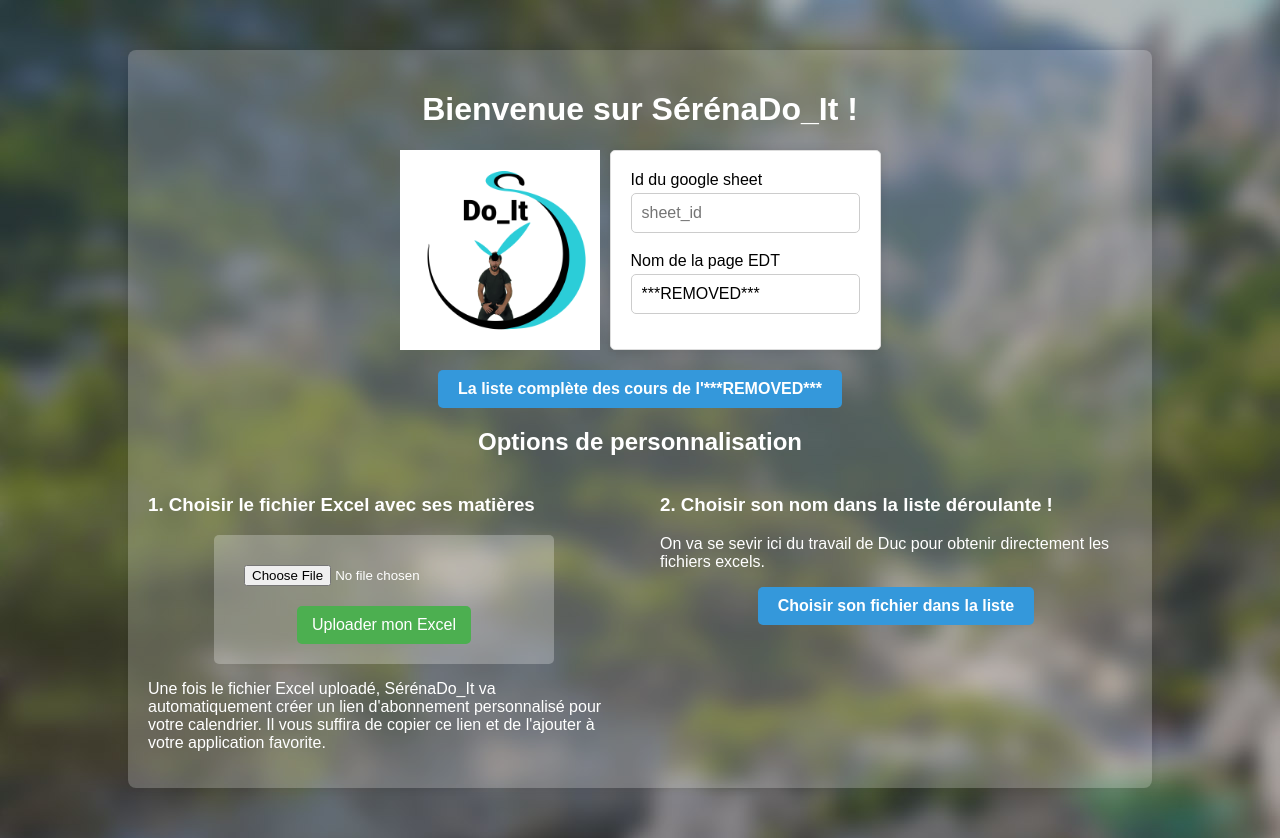
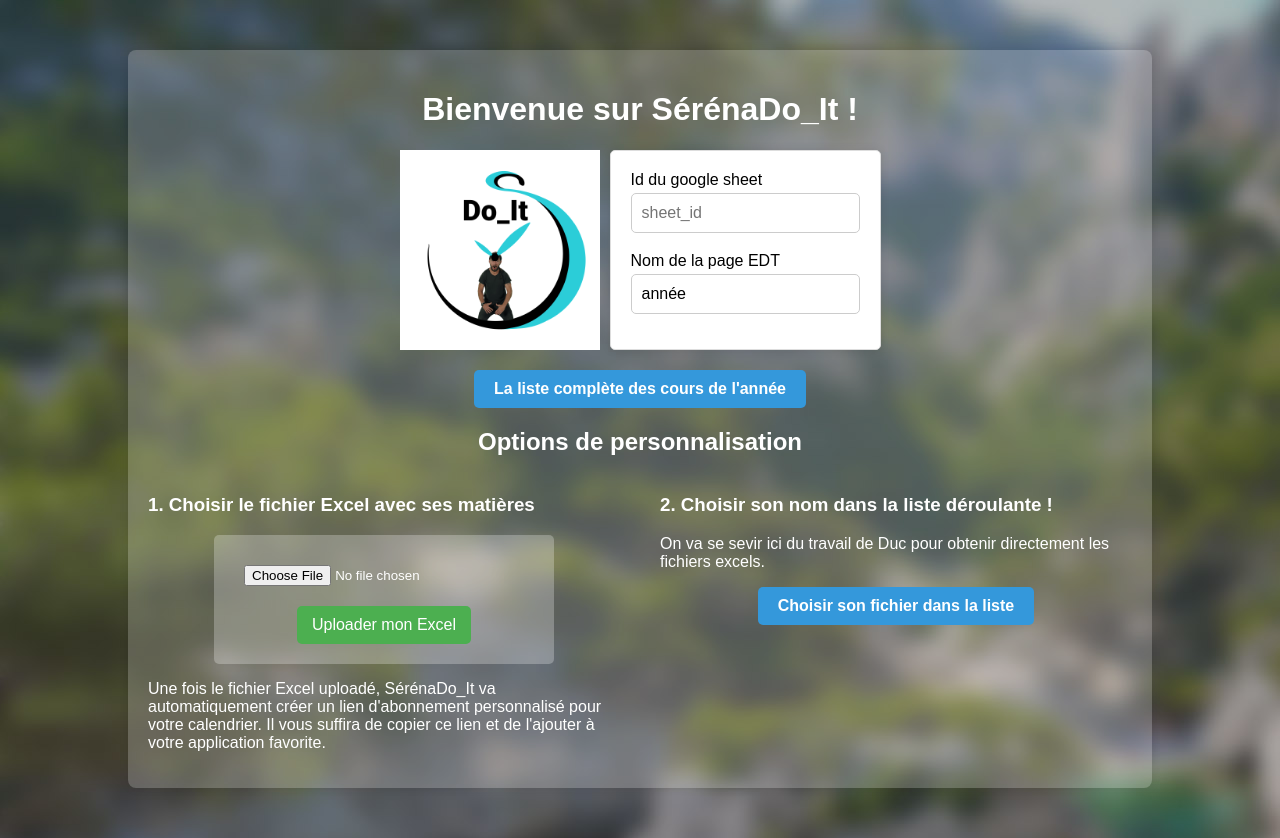
Before and after one commit to alouradou/SerenaDo_It, a Flask app: page / in a window 1280 px wide. Run offline with Flask 2, Linux system fonts and the light colour scheme.

Commit message:
Removed content 2

```diff
--- a/frontend/templates/event-list.html
+++ b/frontend/templates/event-list.html
@@ -45,7 +45,7 @@
             <div class="back-button-container">
                 <a href="/" class="back-button">Retour</a>
             </div>
-            <h1>La liste des cours de l'***REMOVED*** ({{ filename.split(".xlsx")[0] }})</h1>
+            <h1>La liste des cours de l'année ({{ filename.split(".xlsx")[0] }})</h1>
             <div id="calendar-info">
                 <a type="button" href="{{ 'webcal://node.oignon.ovh1.ec-m.fr/' + path }}" role="button"  class="btn-with-loader year-calendar">
                     S'abonner (recommandé)
--- a/frontend/templates/index.html
+++ b/frontend/templates/index.html
@@ -19,12 +19,12 @@
                     <label for="sheet_id">Id du google sheet</label>
                     <input type="text" name="sheet_id" id="sheet_id" placeholder="sheet_id" value="">
                     <label for="sheet_name">Nom de la page EDT</label>
-                    <input type="text" name="sheet_name" id="sheet_name" placeholder="sheet_name" value="***REMOVED***">
+                    <input type="text" name="sheet_name" id="sheet_name" placeholder="sheet_name" value="année">
                 </form>
                 <div class="loader" id="loader-form"></div>
             </div>
             <div class="button-container" data-loader-id="loader-event-list">
-                <input type="submit" value="La liste complète des cours de l'***REMOVED***" class="btn-with-loader event-list-btn" onclick="submitForm()">
+                <input type="submit" value="La liste complète des cours de l'année" class="btn-with-loader event-list-btn" onclick="submitForm()">
                 <div class="loader" id="loader-event-list"></div>
             </div>
             <h2>Options de personnalisation</h2>
--- a/main.py
+++ b/main.py
@@ -16,9 +16,9 @@ def generate_default_calendar():
     # Chemin vers le fichier de données (dans l'url google sheets)
     sheet_id = ""
 
-    data_manager = DataManager(sheet_id, sheet_name="***REMOVED***")
+    data_manager = DataManager(sheet_id, sheet_name="année")
 
-    df = data_manager.excel_to_dataframe("***REMOVED***")
+    df = data_manager.excel_to_dataframe("année")
 
     list_week_start_dates = df["Semaine,du"].iloc[2:]
 
--- a/src/api_flask.py
+++ b/src/api_flask.py
@@ -92,8 +92,8 @@ def get_student_custom_calendar():
         with open(os.path.join(app.config['UPLOAD_FOLDER'], filename), 'wb') as f:
             f.write(response.content)
 
-        excel_manager = ExcelManager(os.path.join(app.config['UPLOAD_FOLDER'], filename), "***REMOVED***")
-        df = excel_manager.excel_to_dataframe("***REMOVED***")
+        excel_manager = ExcelManager(os.path.join(app.config['UPLOAD_FOLDER'], filename), "année")
+        df = excel_manager.excel_to_dataframe("année")
         df = compute_timetable_header(df)
 
         list_week_start_dates = df["Semaine,du"].iloc[2:].dropna()
@@ -163,8 +163,8 @@ def upload_xlsx():
         else:
             print(f"Error saving file: {os.path.join(app.config['UPLOAD_FOLDER'], filename)}")
 
-        excel_manager = ExcelManager(os.path.join(app.config['UPLOAD_FOLDER'], filename), "***REMOVED***")
-        df = excel_manager.excel_to_dataframe("***REMOVED***")
+        excel_manager = ExcelManager(os.path.join(app.config['UPLOAD_FOLDER'], filename), "année")
+        df = excel_manager.excel_to_dataframe("année")
         df = compute_timetable_header(df)
 
         list_week_start_dates = df["Semaine,du"].iloc[2:].dropna()
```
Also changed, not shown: 1 other file.
